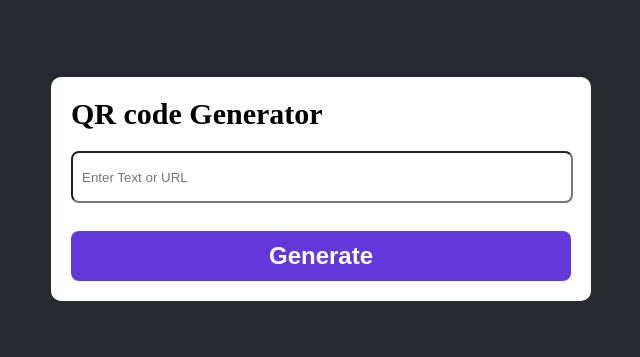
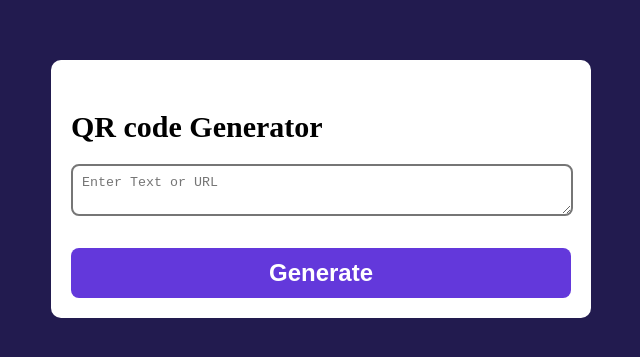
Before and after one commit to AsadullahAlMunib/QRcodeGenerator, a plain HTML site: page index.html in a window 1280 px wide. Shown: the part 211-568 px from the top of the page, without its empty margins (319-959 px from the left). Drawn offline with Linux system fonts and the light colour scheme.

Commit message:
Update index.html
Write on 24 july, 2025

```diff
--- a/index.html
+++ b/index.html
@@ -8,14 +8,12 @@
     <title>QR code Generator</title>
     <style>
         * {
-            padding: 0;
-            margin: 0;
+            padding: 10;
+            margin: 10;
         }
-
         body {
-            background-color: #262a2f;
+            background-color: #221b4f;
         }
-
         .container {
             width: 275px;
             background-color: #fff;
@@ -26,21 +24,19 @@
             transform: translate(-50%, -50%);
             border-radius: 10px;
         }
-
         .container p {
             font-weight: 600;
             font-size: 18px;
             margin-bottom: 8px;
         }
-
-        .container input {
+        .container textarea {
             height: 30px;
             width: 92%;
             border-radius: 8px;
             padding: 9px;
             margin-bottom: 8px;
+            border-width: 2px;
         }
-
         .container button {
             height: 50px;
             width: 100%;
@@ -52,7 +48,6 @@
             background-color: #6338db;
             border-radius: 8px;
         }
-
         #qrBox {
             width: 200px;
             max-height: 0;
@@ -60,40 +55,31 @@
             margin: 0 auto 8px;
             transition: max-height 1s ease-in-out;
         }
-
         #qrBox img {
             width: 100%;
         }
-
         #qrBox.qr_show {
             max-height: 300px;
             border: 2px solid #000;
             padding: 5px;
-            border-radius: 5px;
-            margin-bottom: 8px;
+            border-radius: 8px;
         }
-
         .blank_input {
             animation: shake 0.1s linear 10;
         }
-
         @keyframes shake {
             0% {
                 transform: translateX(0);
             }
-
             25% {
                 transform: translateX(2px);
             }
-
             50% {
                 transform: translateX(0);
             }
-
             75% {
                 transform: translateX(-2px);
             }
-
             100% {
                 transform: translateX(0);
             }
@@ -110,7 +96,7 @@
                 margin-bottom: 20px;
             }
 
-            .container input {
+            .container textarea {
                 height: 30px;
                 width: 96%;
                 margin-bottom: 20px;
@@ -132,11 +118,10 @@
         }
     </style>
 </head>
-
 <body>
     <div class="container">
         <p>QR code Generator</p>
-        <input type="text" id="qrText" placeholder="Enter Text or URL">
+        <textarea id="qrText" placeholder="Enter Text or URL"></textarea>
         <div id="qrBox">
             <img src="" id="qrImg">
         </div>
@@ -150,10 +135,9 @@
 
         function generateQR() {
             if (qrText.value.length > 0) {
-                qrImg.src = "https://api.qrserver.com/v1/create-qr-code/?size=150x150&data=" + qrText.value;
+                qrImg.src = "https://api.qrserver.com/v1/create-qr-code/?size=300x300&data="+encodeURIComponent(qrText.value);
                 qrBox.classList.add('qr_show');
-            }
-            else {
+            } else {
                 qrText.classList.add('blank_input');
                 setTimeout(() => {
                     qrText.classList.remove('blank_input');
@@ -162,5 +146,4 @@
         }
     </script>
 </body>
-
 </html>
```
